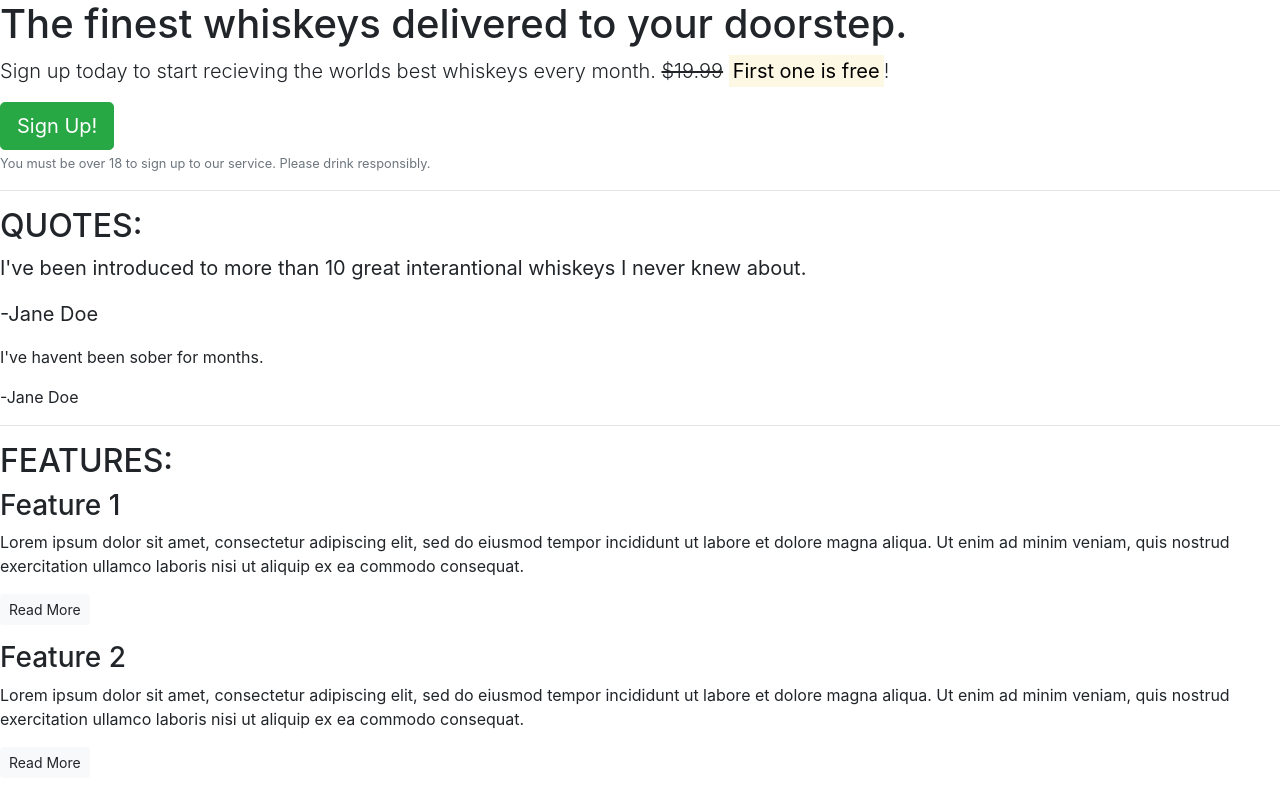
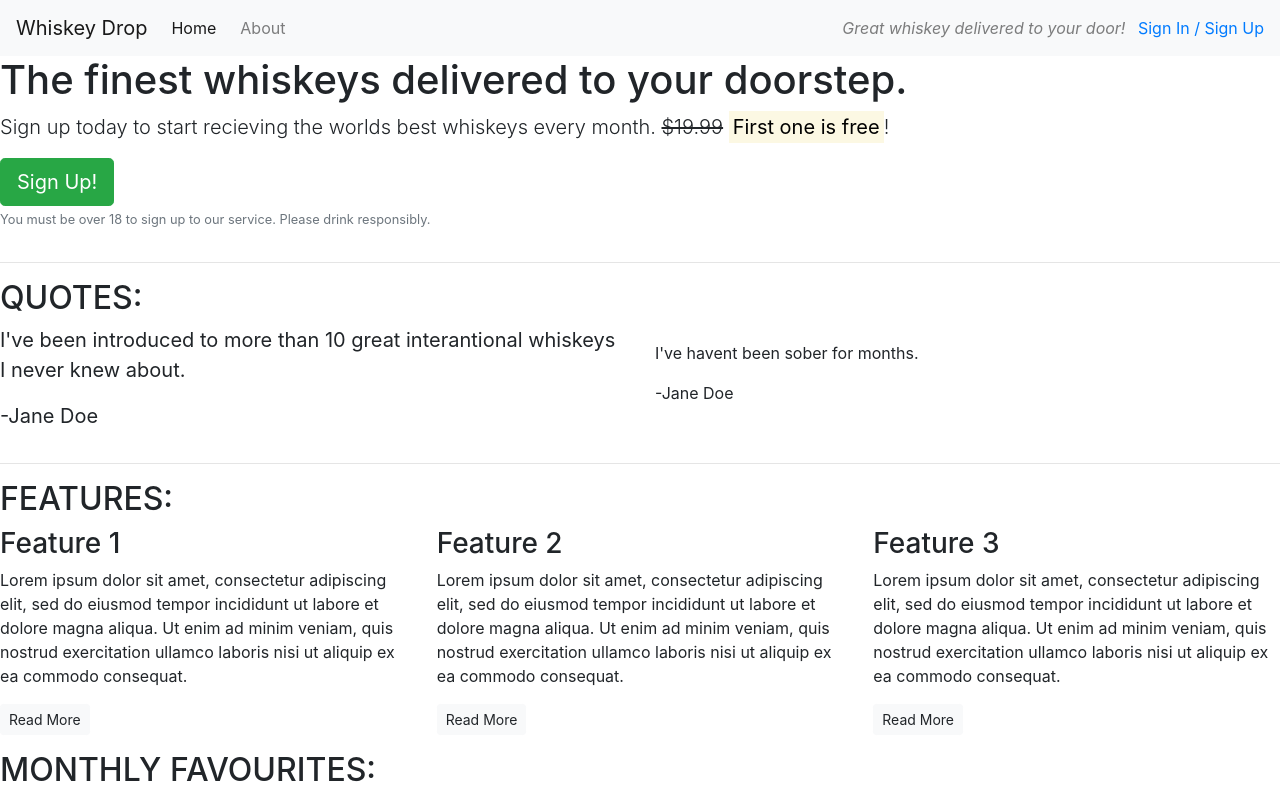
Before and after one commit to GemmaButcher-dev/bootstrap-4, a plain HTML site: page index.html in a window 1280 px wide. Shown: the top 795 px of the page. Drawn offline with nearby package versions, Linux system fonts and the light colour scheme.

Commit message:
updated index.html

```diff
--- a/index.html
+++ b/index.html
@@ -8,8 +8,23 @@
     <link rel="stylesheet" href="https://stackpath.bootstrapcdn.com/bootstrap/4.1.3/css/bootstrap.min.css" integrity="sha384-MCw98/SFnGE8fJT3GXwEOngsV7Zt27NXFoaoApmYm81iuXoPkFOJwJ8ERdknLPMO" crossorigin="anonymous">
 </head>
 <body>
+  <nav class="navbar navbar-light bg-light navbar-expand-sm">
+    <a href="/" class="navbar-brand">Whiskey Drop</a>
+    <ul class="navbar-nav mr-auto">
+      <li class="active nav-item mr-2"><a class="nav-link" href="/">Home</a></li>
+      <li class="nav-item mr-2"><a class="nav-link" href="/about">About</a></li>
+      <li class="nav-item mr-2 d-block d-sm-none"><a class="nav-link" href="/login">Sign In/Sign Up</a></li>
+    </ul>
+  <div class="d-none d-md-block">
+    <p class="navbar-text my-auto mr-2"><i>Great whiskey delivered to your door!</i></p>
+    <a href="/login">Sign In / Sign Up</a>
+  </div>
+
+  </nav>
  <article class="container"></article>
     <!--call out-->
+    <div class="row">
+      <div class="col-12">
    <section class="callout">
      <h1>The finest whiskeys delivered to your doorstep.</h1>
      <p class="lead">Sign up today to start recieving the worlds best whiskeys every month.
@@ -17,45 +32,69 @@
         <button class="btn btn-success btn-lg">Sign Up!</button>
      <p class="text-muted"><small>You must be over 18 to sign up to our service. Please drink responsibly.</small></p>
    </section>
+     </div>
+    </div>
     <!-- /.call out-->
     <hr>
     <!-- Quotes-->
     <section class="quotes">
+      <div class="row">
+        <div class="col-12">
         <h2 class="text-uppercase">Quotes:</h2>
+      </div>
+      </div>
+      <div class="row">
+        <div class="col-12 col-md-6">
         <blockquote class="blockquote">
             <p>I've been introduced to more than 10 great interantional whiskeys I never knew about.</p>
             <p>-Jane Doe</p>
         </blockquote>
+      </div>
+
+      <div class="col-12 col-md-6">
         <blockquote class="blockquote"></blockquote>
             <p>I've havent been sober for months.</p>
             <p>-Jane Doe</p>
         </blockquote>
+      </div>
+      </div>
     </section>
      <!-- /.Quotes-->
      <hr>
      <!--Features-->
      <section class="features">
+      <div class="row">
+        <div class="col-12">
         <h2 class="text-uppercase">Features:</h2>
+      </div>
+      </div>
+
+      <div class="row">
+        <div class="col-12 col-md-6 col-lg-4">
         <div class="feature">
             <h3>Feature 1</h3>
             <p>Lorem ipsum dolor sit amet, consectetur adipiscing elit, sed do eiusmod tempor incididunt ut labore et dolore magna aliqua. Ut enim ad minim veniam,
                quis nostrud exercitation ullamco laboris nisi ut aliquip ex ea commodo consequat.</p>
                <p><a class="btn btn-sm btn-light" href="">Read More</a> </p>
+              </div>
         </div>
-
+        <div class="col-12 col-md-6 col-lg-4">
         <div class="feature">
             <h3>Feature 2</h3>
             <p>Lorem ipsum dolor sit amet, consectetur adipiscing elit, sed do eiusmod tempor incididunt ut labore et dolore magna aliqua. Ut enim ad minim veniam,
                quis nostrud exercitation ullamco laboris nisi ut aliquip ex ea commodo consequat.</p>
                <p><a class="btn btn-sm btn-light" href="">Read More</a> </p>
         </div>
-
-        <div class="feature">
+        </div>
+       <div class="col-12 d-md-none d-lg-block col-lg-4">
+         <div class="feature">
             <h3>Feature 3</h3>
             <p>Lorem ipsum dolor sit amet, consectetur adipiscing elit, sed do eiusmod tempor incididunt ut labore et dolore magna aliqua. Ut enim ad minim veniam,
                quis nostrud exercitation ullamco laboris nisi ut aliquip ex ea commodo consequat.</p>
                <p><a class="btn btn-sm btn-light" href="">Read More</a> </p>
-        </div>
+         </div>
+       </div>
+      </div>
 
      </section>
     <!--/.Features-->
@@ -67,7 +106,8 @@
                 <thead>
                   <tr>
                     <th scope="col">#</th>
-                    <th scope="col">Name</th>
+                    <th scope="col">Name
+                    </th>
                     <th scope="col">Origin</th>
                   </tr>
                 </thead>
```
